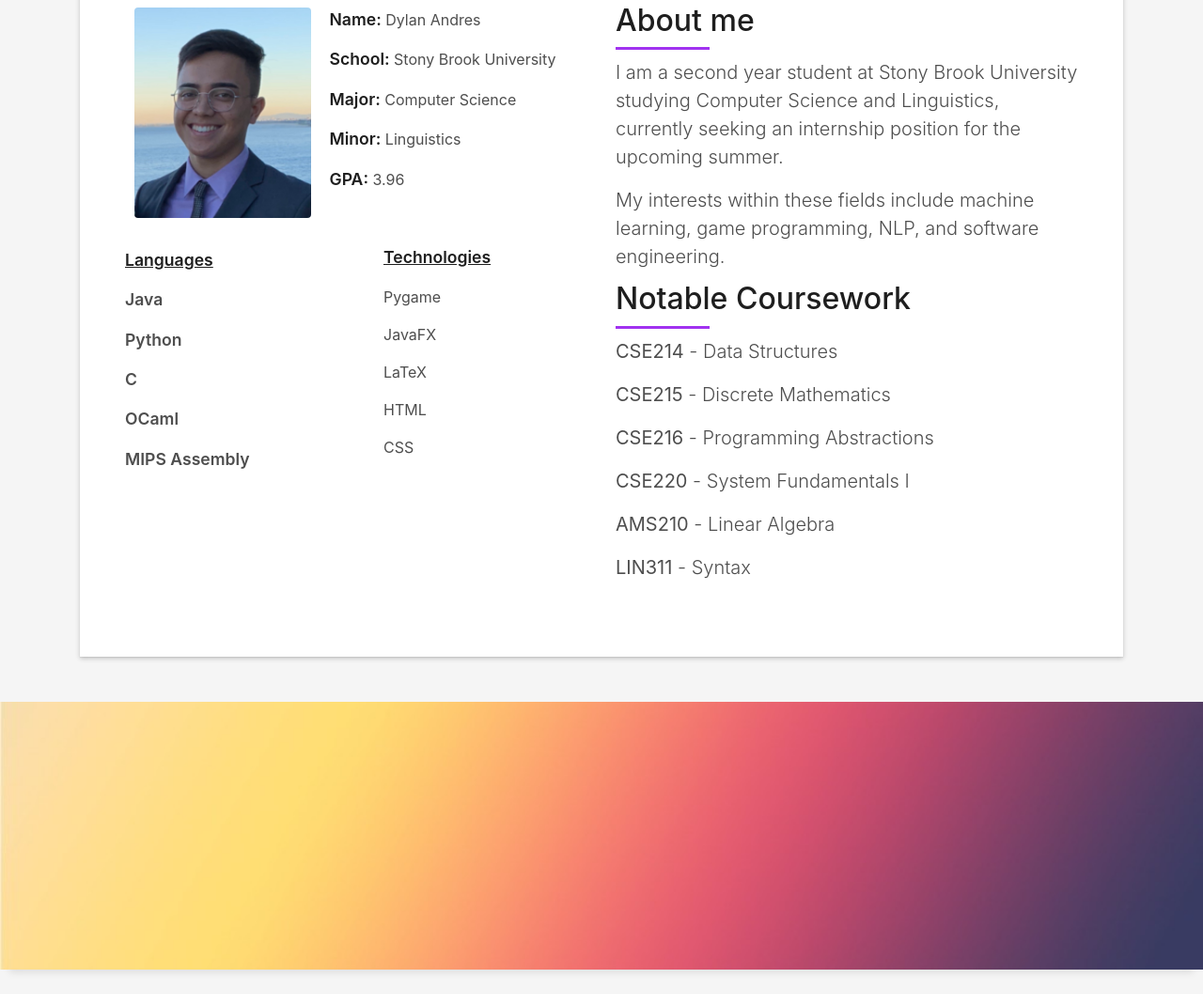
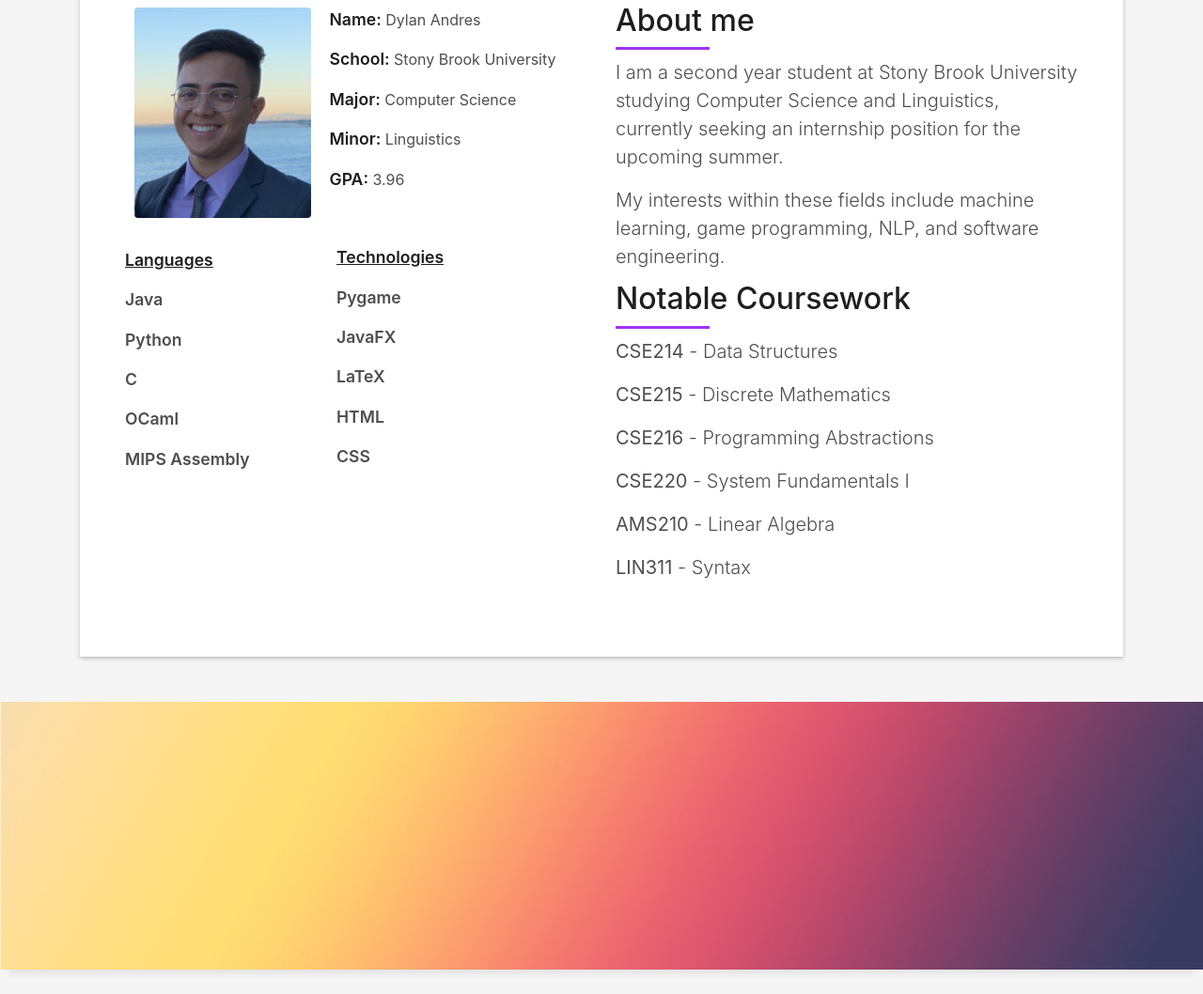
Before and after one commit to dylandres/dylandres.github.io, a plain HTML site: page index.html in a window 1280 px wide. Shown: the part 920-1978 px from the top of the page at 94% size. Drawn offline with Linux system fonts and the light colour scheme; files whose address does not match are found by name.

Commit message:
Update style.css

```diff
--- a/css/style.css
+++ b/css/style.css
@@ -151,7 +151,13 @@ img.anim-gif{
   color: #1e1e1e;
   font-size: 1.1rem;
   margin-top: -257px;
-  margin-left: 275px;
+  margin-left: 225px;
+}
+.title-s3 {
+  font-weight: 600;
+  color: #1e1e1e;
+  font-size: 1.1rem;
+  margin-left: -50px;
 }
 
 
```
